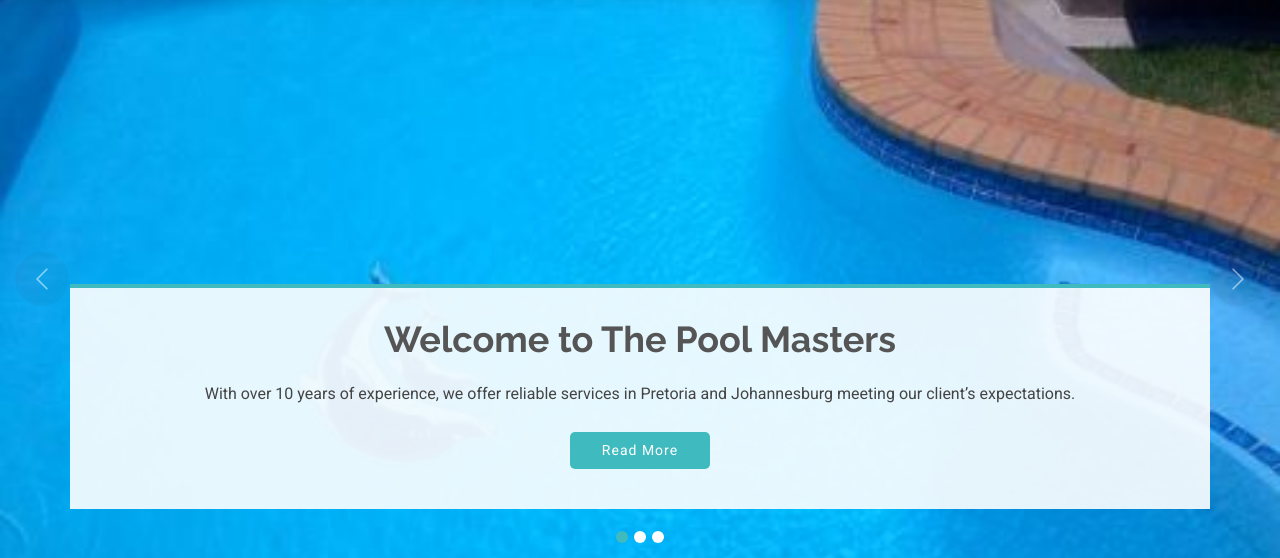
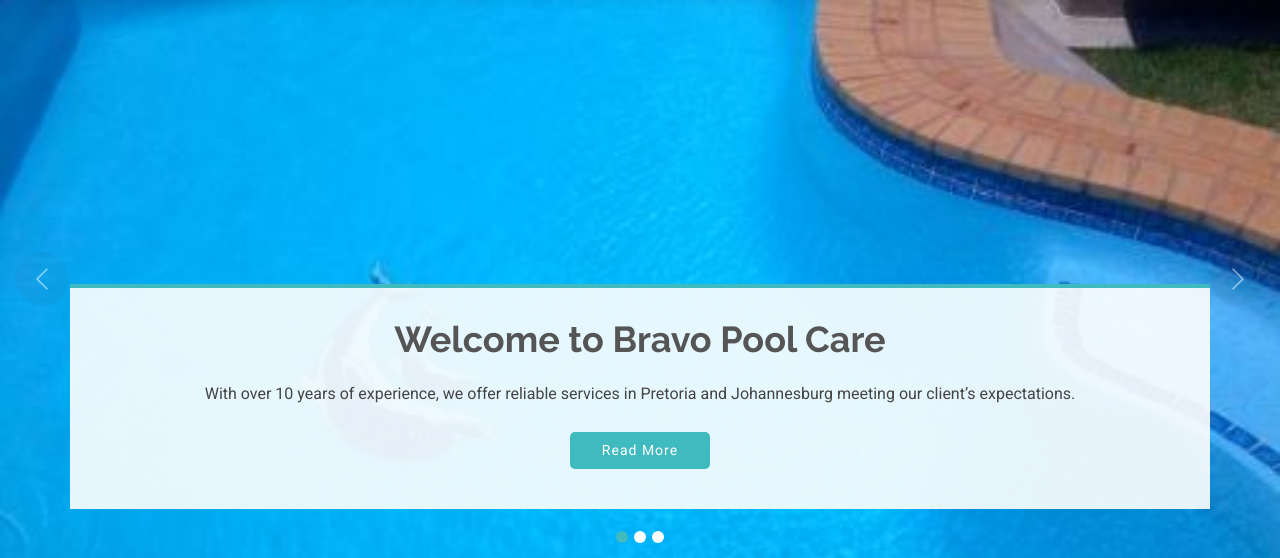
Before and after one commit to Carrington-dev/thepoolmasters_php, a PHP site: page / in a window 1280 px wide. Shown: the part 77-635 px from the top of the page. Run offline with PHP 8.4, Linux system fonts and the light colour scheme.

Commit message:
Added bravo pool care headers

```diff
--- a/about.php
+++ b/about.php
@@ -1,7 +1,7 @@
 <!DOCTYPE html>
 <html lang="en">
 <?php include 'includes/details.php';
-  	  $page = "Contact Us";
+  	  $page = "About Us";
   ?>
 
 <head>
--- a/includes/details.php
+++ b/includes/details.php
@@ -1,5 +1,5 @@
 <?php
-  $company = "The Pool Masters";
+  $company = "Bravo Pool Care";
   $page = "About";
   $tel = "+27 79 800 5807";
 //   $tel = "+27 61 431 9286";
```
Also changed, not shown: assets/img/favicon.png.
